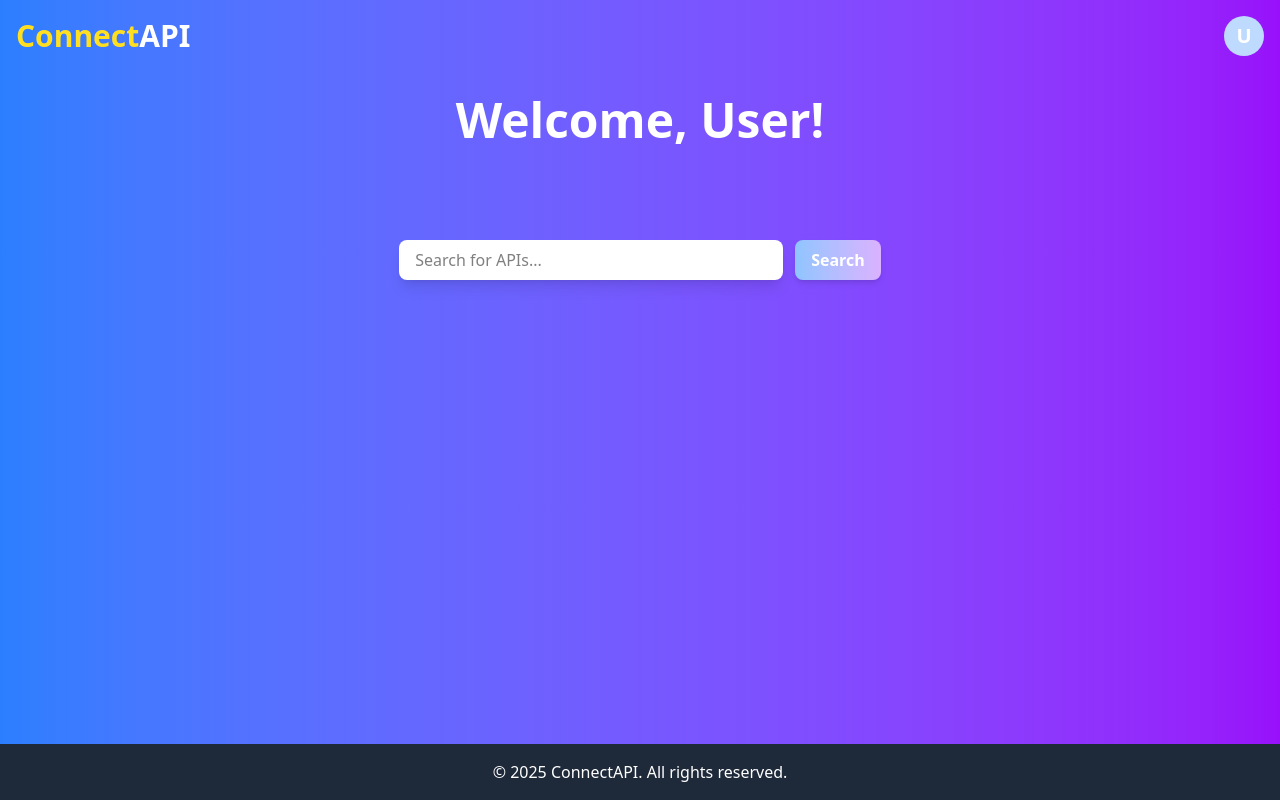
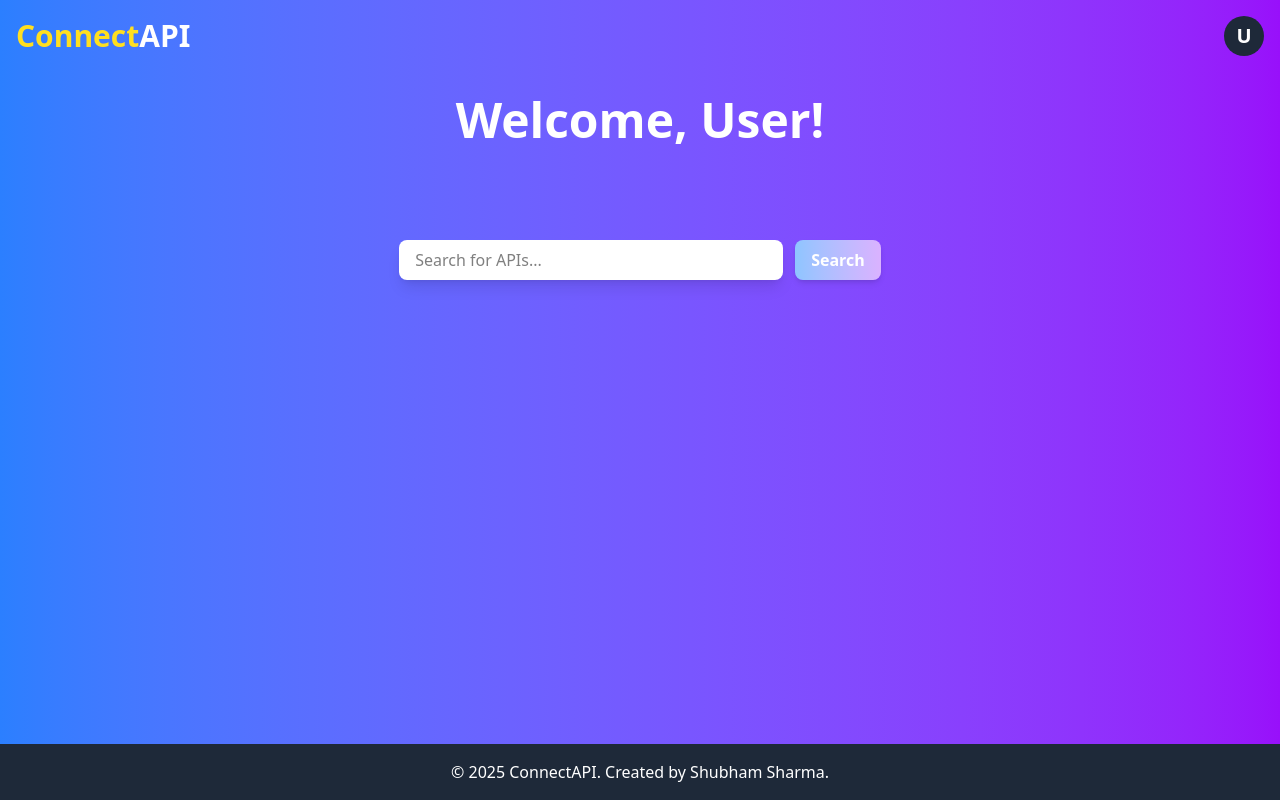
Before and after one commit to ShubhamSharma2311/ConnectAPI, a React (Vite) app in the folder frontend/: page /user in a window 1280 px wide. Built offline with nearby package versions, Linux system fonts and the light colour scheme.

Commit message:
commit after correcting the api listing issue at user end

```diff
--- a/frontend/src/UserComponents/SearchBar.tsx
+++ b/frontend/src/UserComponents/SearchBar.tsx
@@ -25,7 +25,7 @@ const SearchBar: React.FC<SearchBarProps> = ({ onSearch }) => {
       />
       <button
         onClick={handleSearch}
-        className="ml-3 px-4 py-2 rounded-lg bg-gradient-to-r from-blue-300 to-purple-300 text-white font-bold shadow-md hover:bg-red-500 transition"
+        className="ml-3 px-4 py-2 rounded-lg bg-gradient-to-r from-blue-300 to-purple-300 text-white font-bold shadow-md hover:cursor-pointer transition "
       >
         Search
       </button>
--- a/frontend/src/UserComponents/userNavbar.tsx
+++ b/frontend/src/UserComponents/userNavbar.tsx
@@ -41,7 +41,7 @@ const UserNavbar: React.FC = () => {
       <div className="relative">
         <button
           onClick={() => setDropdownVisible(!dropdownVisible)}
-          className="w-10 h-10 rounded-full bg-blue-200 flex items-center justify-center text-xl font-bold focus:outline-none"
+          className="w-10 h-10 rounded-full bg-gray-800 flex items-center justify-center text-xl font-bold focus:outline-none hover:cursor-pointer text-white"
         >
           {userName.charAt(0)}
         </button>
--- a/frontend/src/userPages/Main.tsx
+++ b/frontend/src/userPages/Main.tsx
@@ -34,21 +34,24 @@ const UserPage: React.FC = () => {
   }, []);
 
   const handleSearch = async (query: string) => {
+    // Clear previous results immediately when a new search is initiated
+    setSearchResults([]);
     setLoading(true);
     setSearchError("");
     setSearchMessage("");
     try {
       const res = await axiosClient.post("/user/search", { query });
       console.log("Search response:", res.data);
-      // Expecting response structure: { message: "...", apis: [ ... ] }
+      // Expected response structure: { message: "...", apis: [ ... ] }
       if (res.data && Array.isArray(res.data.apis)) {
         if (res.data.apis.length === 0) {
           setSearchMessage(res.data.message || "No APIs found.");
         } else {
           setSearchResults(res.data.apis);
+          setSearchMessage("");
         }
       } else {
-        setSearchResults([]);
+        setSearchMessage(res.data.message || "No APIs found.");
       }
     } catch (err: any) {
       console.error("Search error:", err.response?.data?.message || err.message);
@@ -100,7 +103,7 @@ const UserPage: React.FC = () => {
 
       {/* Footer */}
       <footer className="w-full p-4 bg-gray-800 text-center">
-        <p>© 2025 ConnectAPI. All rights reserved.</p>
+        <p>© 2025 ConnectAPI. Created by Shubham Sharma.</p>
       </footer>
     </div>
   );
```
Also changed, not shown: 1 other file (tests, documents, lock files or other folders).
